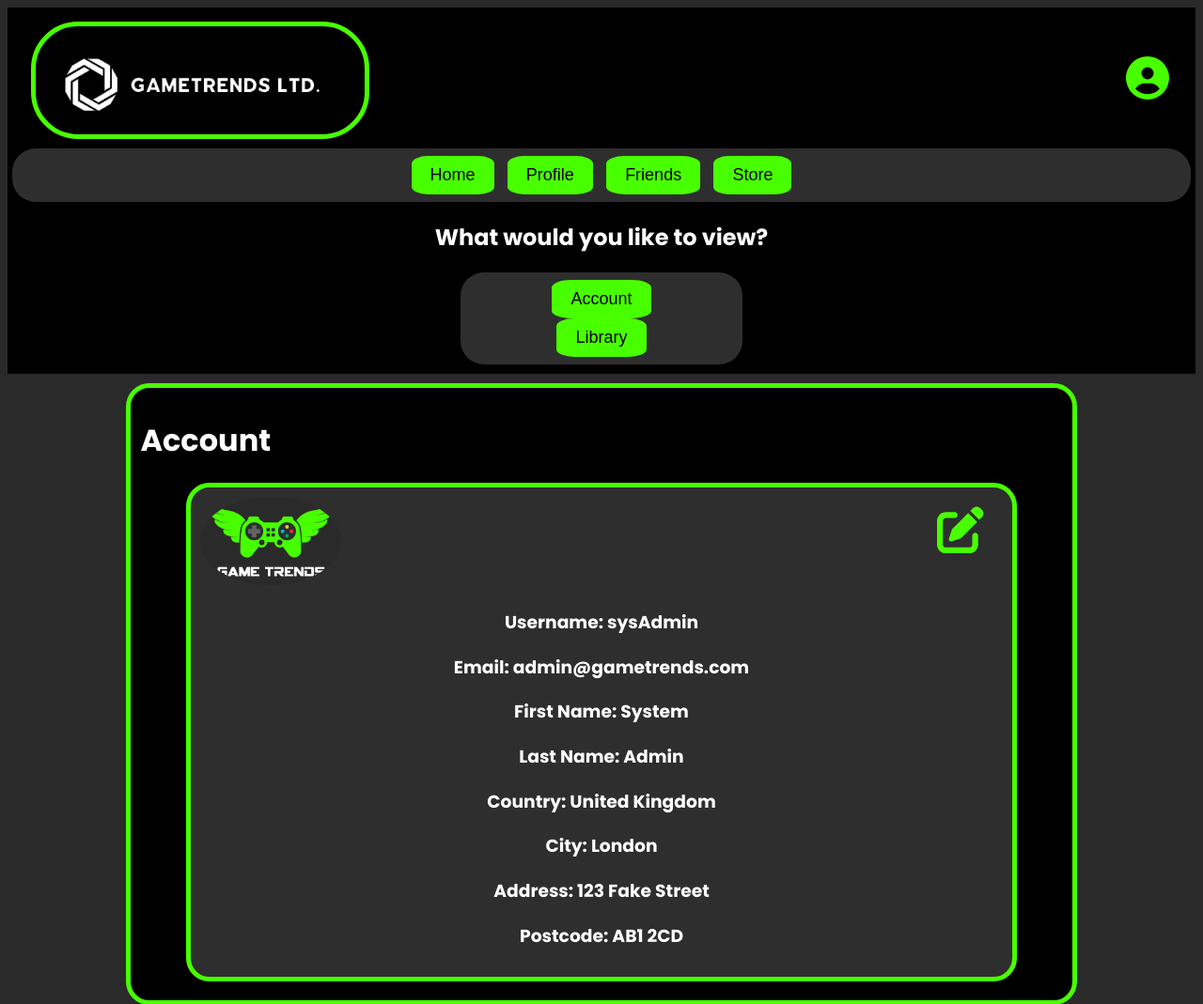
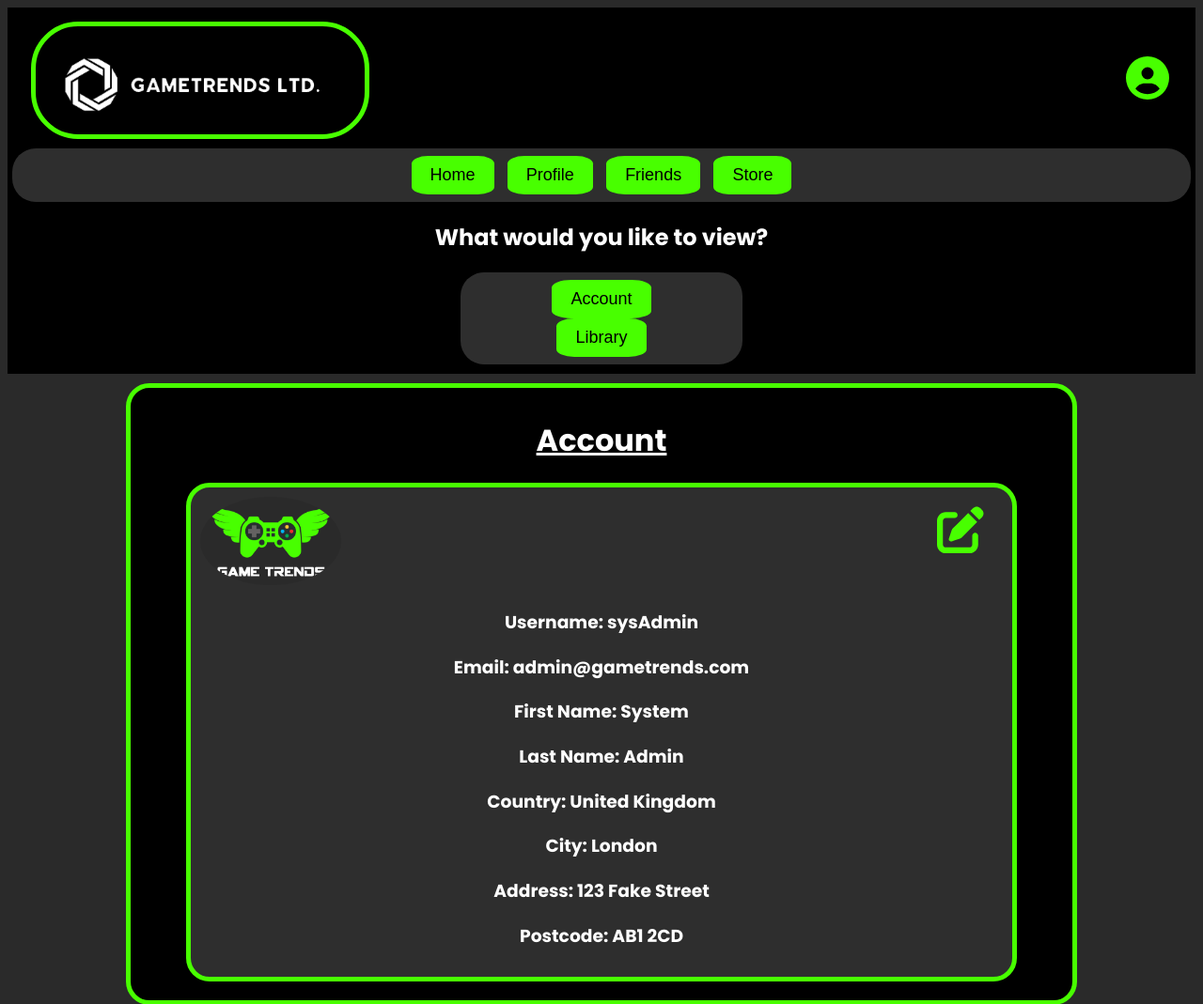
Before and after one commit to ABleasdale1/GameTrends, a Django app: page /profile/ in a window 1280 px wide. Shown: the top 1069 px of the page at 94% size. Run offline with Django 4.2, Linux system fonts and the light colour scheme; some libraries are stand-ins or nearby versions.

Commit message:
TextDecoration

```diff
--- a/gameTrends/userApp/static/userApp/css/profileStyles.css
+++ b/gameTrends/userApp/static/userApp/css/profileStyles.css
@@ -35,7 +35,11 @@
     border: 5px solid #48ff00;
     border-radius: 25px;
     background-color: #000;
+    text-align: center;
+}
 
+#headings {
+    text-decoration: underline;
 }
 
 .iconContainer {
--- a/gameTrends/userApp/templates/userApp/profile.html
+++ b/gameTrends/userApp/templates/userApp/profile.html
@@ -45,7 +45,7 @@
 <body>
     <div id="contentContainer">
         <div id="account" class="content">
-            <h1>Account</h1>
+            <h1 id="headings">Account</h1>
 
             <div class="accountInfo">
                 <div class="iconContainer">
@@ -73,7 +73,8 @@
             </div>
         </div>
         <div id="library" class="content" style="display: none;">
-            <h1>Library</h1>
+            <h1 id="headings">Library</h1>
+
         </div>
     </div>
 </body>
```
